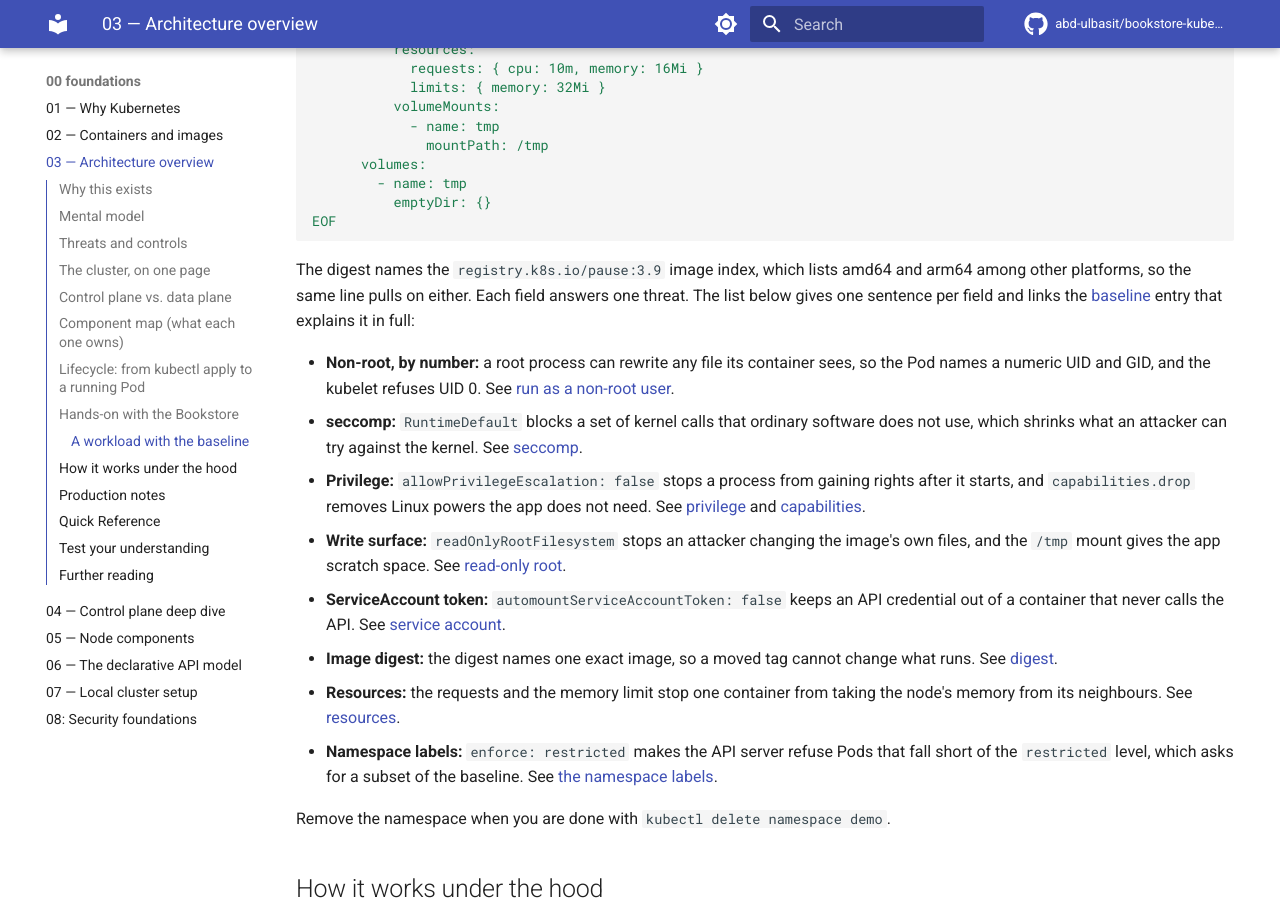
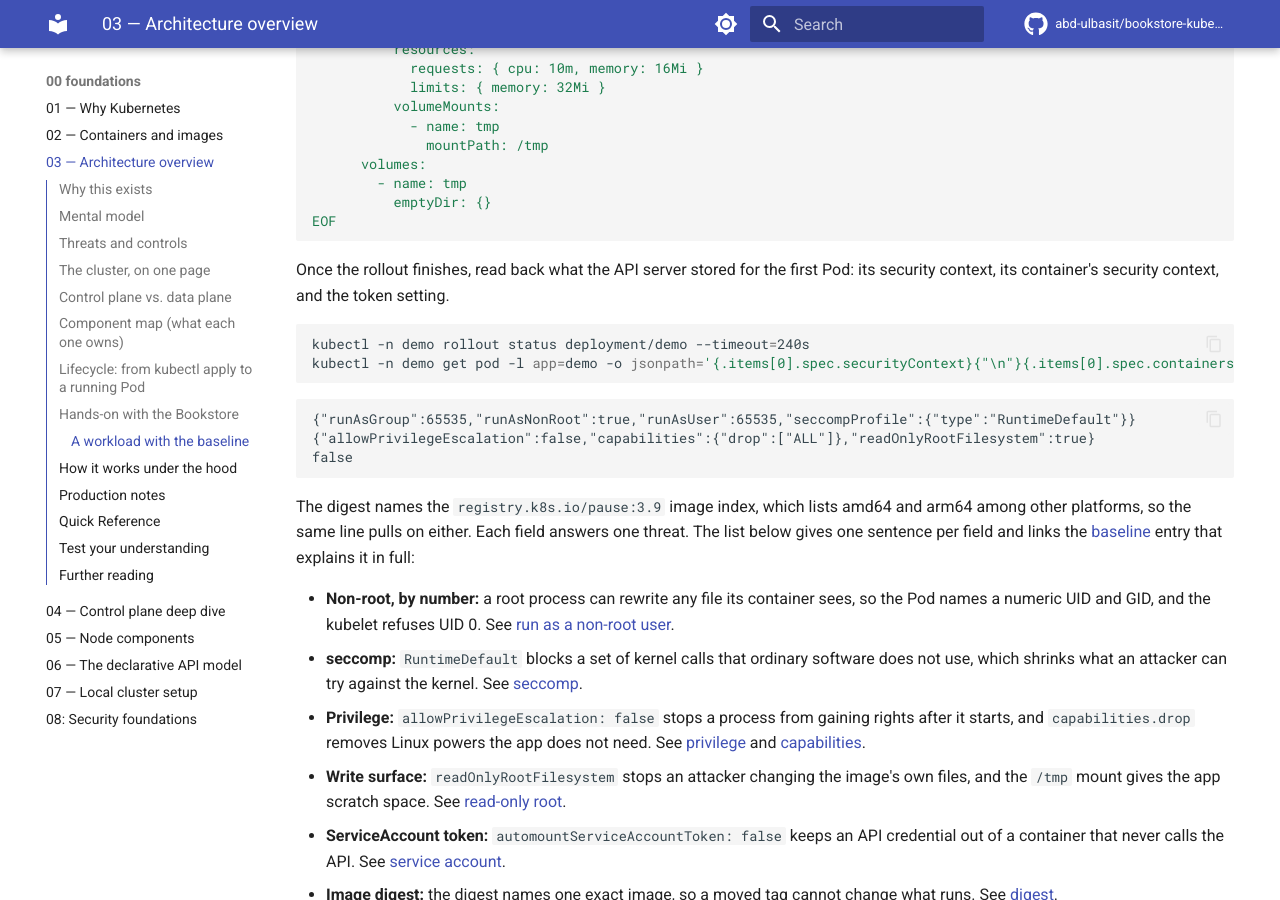
Before and after one commit to abd-ulbasit/bookstore-kubernetes-guide, an MkDocs documentation site: the page built from full-guide/00-foundations/03-architecture-overview.md, in a window 1280 px wide and 900 px high, scrolled down 6495 px. Built offline with MkDocs 1.6.1 and Material for MkDocs 9.7.7, drawn with Linux system fonts in a browser that asks for light colours; comment, search, counter and statistics services are not loaded.

Commit message:
00.03: show the stored security fields from the recorded run
G7 needs output blocks in a chapter that keeps a transcript, and the reader
gets to see the baseline land.

Co-Authored-By: Claude Opus 5.5 <noreply@anthropic.com>

````diff
--- a/full-guide/00-foundations/03-architecture-overview.md
+++ b/full-guide/00-foundations/03-architecture-overview.md
@@ -382,6 +382,22 @@ spec:
 EOF
 ```
 
+Once the rollout finishes, read back what the API server stored for the first
+Pod: its security context, its container's security context, and the token
+setting.
+
+```sh
+kubectl -n demo rollout status deployment/demo --timeout=240s
+kubectl -n demo get pod -l app=demo -o jsonpath='{.items[0].spec.securityContext}{"\n"}{.items[0].spec.containers[0].securityContext}{"\n"}{.items[0].spec.automountServiceAccountToken}{"\n"}'
+```
+
+<!-- gate: output -->
+```text
+{"runAsGroup":65535,"runAsNonRoot":true,"runAsUser":65535,"seccompProfile":{"type":"RuntimeDefault"}}
+{"allowPrivilegeEscalation":false,"capabilities":{"drop":["ALL"]},"readOnlyRootFilesystem":true}
+false
+```
+
 The digest names the `registry.k8s.io/pause:3.9` image index, which lists
 amd64 and arm64 among other platforms, so the same line pulls on either. Each
 field answers one threat. The list below gives one sentence per field and links
````
